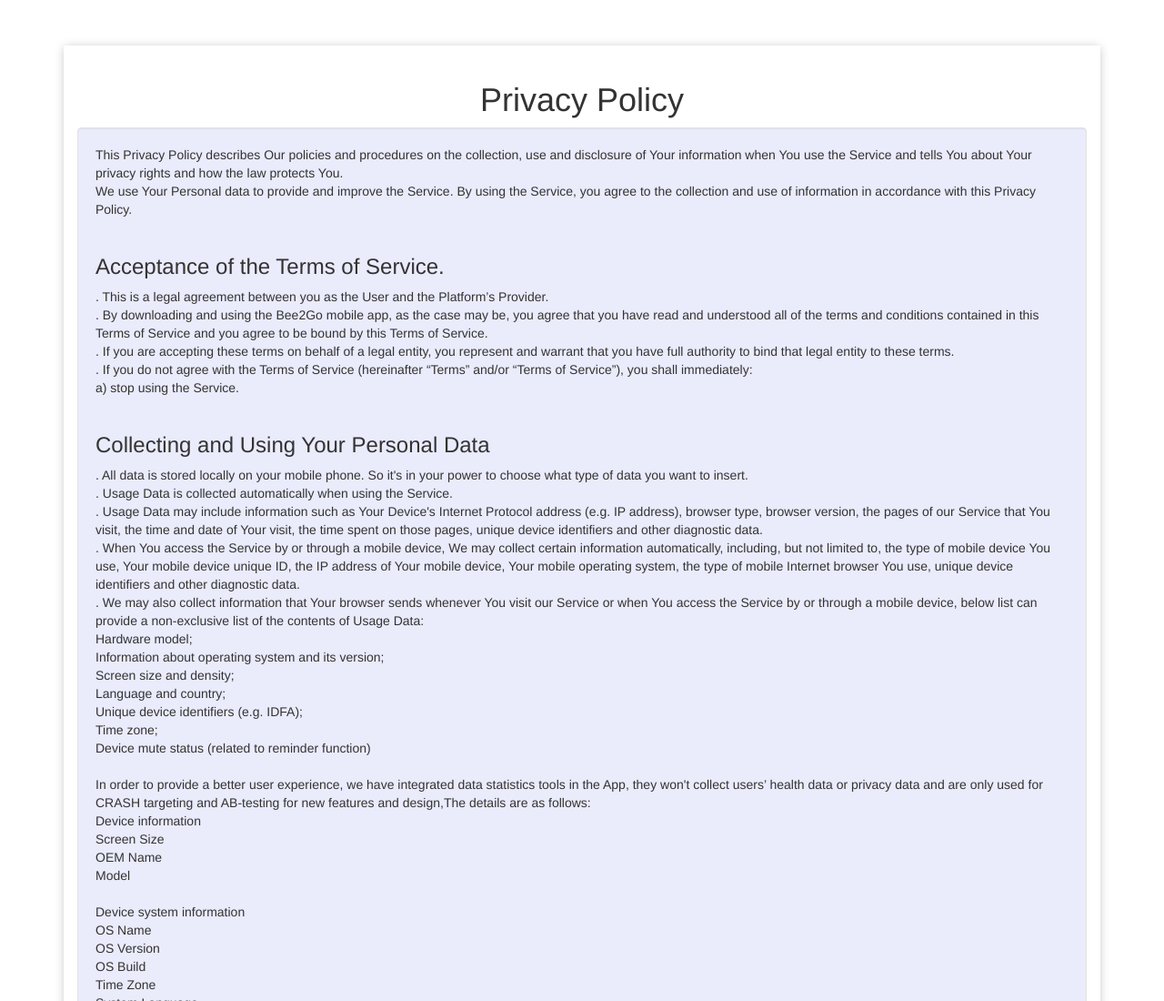
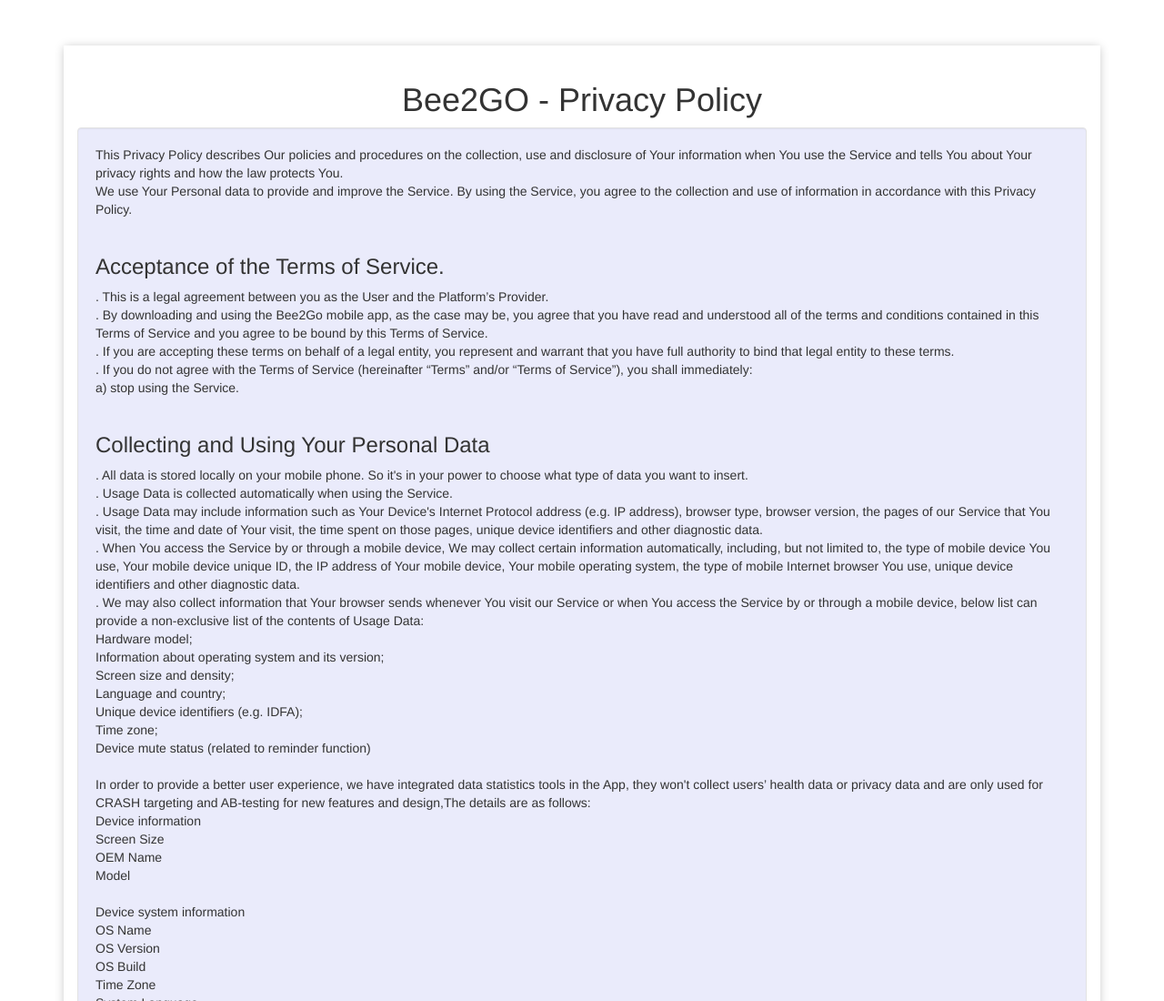
Before and after one commit to jjorge01/Bee2GoPolicy.github.io, a plain HTML site: page index.htm in a window 1280 px wide. Shown: the top 1100 px of the page at 91% size. Drawn offline with nearby package versions, Linux system fonts and the light colour scheme.

Commit message:
Identify Product

```diff
--- a/index.htm
+++ b/index.htm
@@ -28,7 +28,7 @@
     <div class="container body-content">
       <div class="ss_body_style">
         <br />
-        <h1 style="text-align: center">Privacy Policy</h1>
+        <h1 style="text-align: center">Bee2GO - Privacy Policy</h1>
         <div class="well">
           This Privacy Policy describes Our policies and procedures on the
           collection, use and disclosure of Your information when You use the
```
